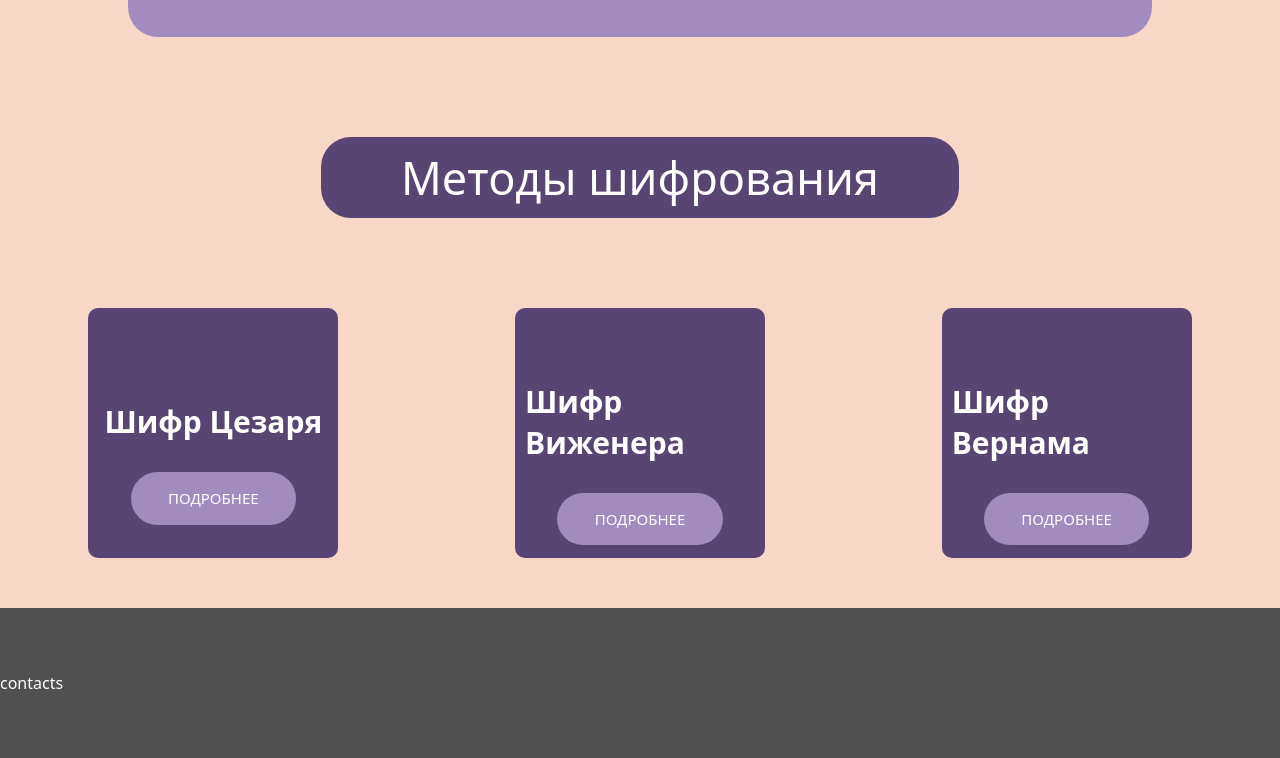
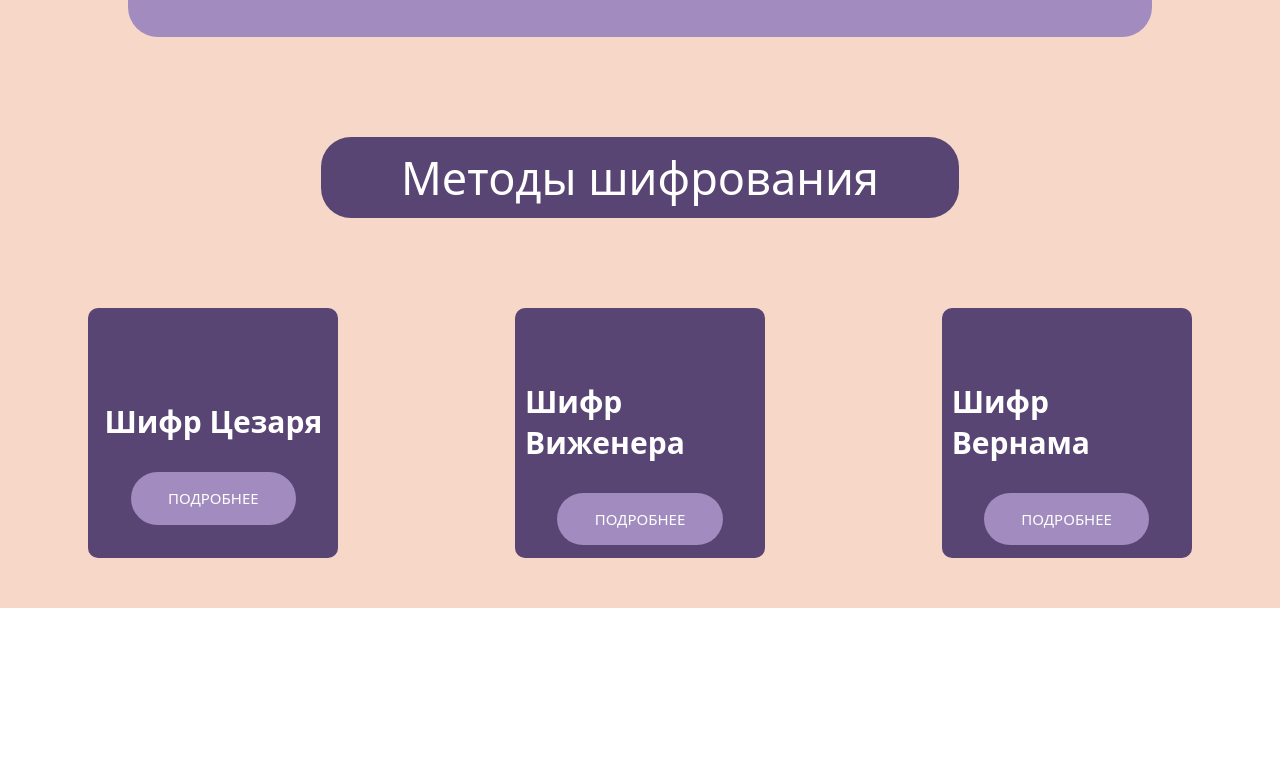
Before and after one commit to ruslangolovanov/encription, a plain HTML site: page main/index.html in a window 1280 px wide. Shown: the part 1125-1883 px from the top of the page. After the commit the page ends 1733 px from the top, so only its background shows below. Drawn offline with nearby package versions, Linux system fonts and the light colour scheme.

Commit message:
Update index.html

```diff
--- a/main/index.html
+++ b/main/index.html
@@ -120,7 +120,7 @@
         </div>
       </div>
     </div>
-    <footer>contacts</footer>
+
     <script
       src="https://cdn.jsdelivr.net/npm/bootstrap@5.0.2/dist/js/bootstrap.bundle.min.js"
       integrity="sha384-MrcW6ZMFYlzcLA8Nl+NtUVF0sA7MsXsP1UyJoMp4YLEuNSfAP+JcXn/tWtIaxVXM"
```
